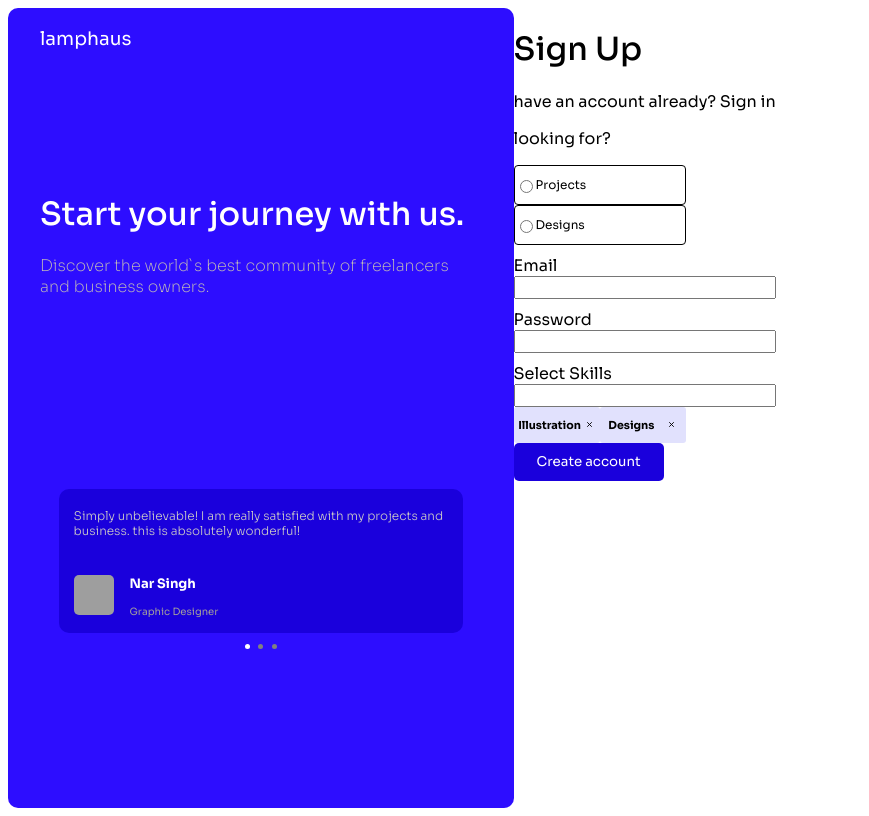
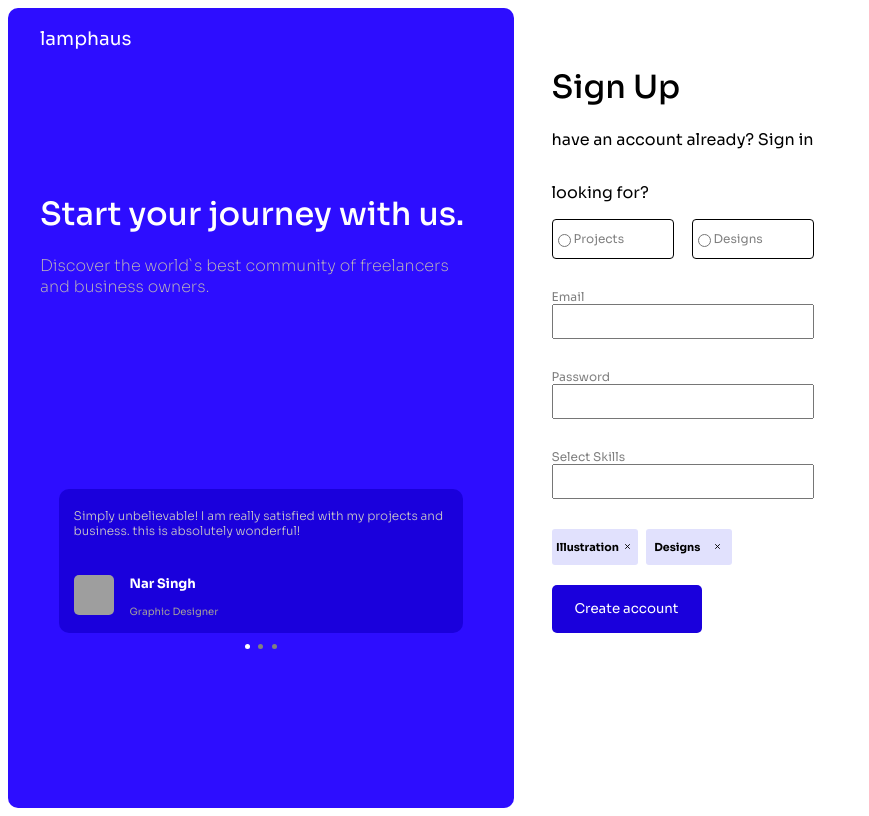
Before and after one commit to Indy-Toronto/react-forms-practice, a React (Create React App) app: page / in a window 1280 px wide. Shown: the whole page, without its empty margins (0-869 px from the left). Built offline with nearby package versions, Linux system fonts and the light colour scheme; grey boxes are pictures that could not be loaded.

Commit message:
Form completed

```diff
--- a/src/components/Button.js
+++ b/src/components/Button.js
@@ -1,6 +1,6 @@
 export default function Button(props){
     return <div className="button">
-        <input type="radio" name="projects" id="" />
+        <input type="radio" name="interests" value={props.value} id="" onChange={props.onChange}/>
         <label htmlFor="projects">{props.label}</label>
     </div>
 }
--- a/src/components/InputLabel.js
+++ b/src/components/InputLabel.js
@@ -1,6 +1,6 @@
 export default function InputLabel(props){
     return <div className="inputLabel">
         <label htmlFor="">{props.label}</label>
-        <input type={props.type} name={props.name} value='' onChange={props.onChange} />
+        <input type={props.type} name={props.name} value={props.value} onChange={props.onChange} />
     </div>
 }
--- a/src/components/WhitePart.js
+++ b/src/components/WhitePart.js
@@ -2,10 +2,32 @@ import InputLabel from "./InputLabel";
 import Button from "./Button";
 import CreateAccount from "./CreateAccount";
 import Filters from "./Filter";
+import React from "react";
+export default function WhitePart() {
 
-export default function WhitePart() {
+  const [input, setInput] = React.useState({
+    interests:'',
+    email:'',
+    password:'',
+    skills:''
+  })
+  // console.log(input)
+
+  function recordData(e) {
+    const {name, value} = e.target
+    setInput((prevInput) => ({
+      ...prevInput,
+      [name]: value
+    }))
+  }
+
+  function onSubmission(e){
+    e.preventDefault();
+    console.log(input)
+  }
+
   return (
-    <div className="white-part">
+    <form className="white-part" onSubmit={onSubmission}>
       <div className="signup">
         <h1>Sign Up</h1>
         <p>have an account already? Sign in</p>
@@ -14,8 +36,8 @@ export default function WhitePart() {
       <div className="buttons-p">
         <p>looking for?</p>
         <div className="buttons">
-          <Button label="Projects" />
-          <Button label="Designs" />
+          <Button label="Projects" value='Projects'  onChange={recordData}/>
+          <Button label="Designs"  value='Designs' onChange={recordData}/>
         </div>
       </div>
 
@@ -24,29 +46,30 @@ export default function WhitePart() {
           type="text"
           label="Email"
           name="email"
-          value=""
-          onChange=""
+          value={input.email}
+          onChange={recordData}
         />
         <InputLabel
           type="password"
           label="Password"
           name="password"
-          value=""
-          onChange=""
+          value={input.password}
+          onChange={recordData}
         />
         <InputLabel
           type="text"
           label="Select Skills"
           name="skills"
-          value=""
-          onChange=""
+          value={input.skills}
+          onChange={recordData}
         />
+        <div className="both-filters">
+          <Filters name="Illustration" />
+          <Filters name="Designs" />
+        </div>
       </div>
-      <div className="both-filters">
-        <Filters name="Illustration" />
-        <Filters name="Designs" />
-      </div>
+
       <CreateAccount />
-    </div>
+    </form>
   );
 }
--- a/src/styles.css
+++ b/src/styles.css
@@ -4,6 +4,16 @@
 *{
     font-family: 'Sora';
 
+}
+
+
+label{
+    font-size: 12px;
+    color: grey;
+}
+
+input{
+    height: 29px;
 }
 
 
@@ -143,7 +153,7 @@ img{
 .inputLabel{
     display: flex;
     flex-direction: column;
-    margin-top: 10px;
+    margin: 30px 0;
 }
 
 .button{
@@ -152,7 +162,7 @@ img{
    align-items: center;
     border: solid 1px black;
     border-radius: 4px;
-    width: 170px;
+    width: 120px;
     height: 38px;
     font-size: 12px;
 }
@@ -162,8 +172,9 @@ img{
     color: white;
     border: none;
     border-radius: 5px;
-    height: 38px;
+    height: 48px;
     width: 150px;
+    margin: 20px 0 ;
 }
 
 .filter{
@@ -179,9 +190,25 @@ img{
     border-radius: 3px;
     padding: 3px;
     border: none;
+    margin-right: 8px;
 }
 
 .both-filters{
     display: flex;
+    flex-direction: row;
+    justify-content: flex-start;
+}
+
+/* White part Starts here */
+.white-part{
+    display: flex;
+    flex-direction: column;
+    margin: 3%;
 
 }
+
+.buttons{
+    display: flex;
+    flex-direction: row;
+    justify-content: space-between;
+}
```
